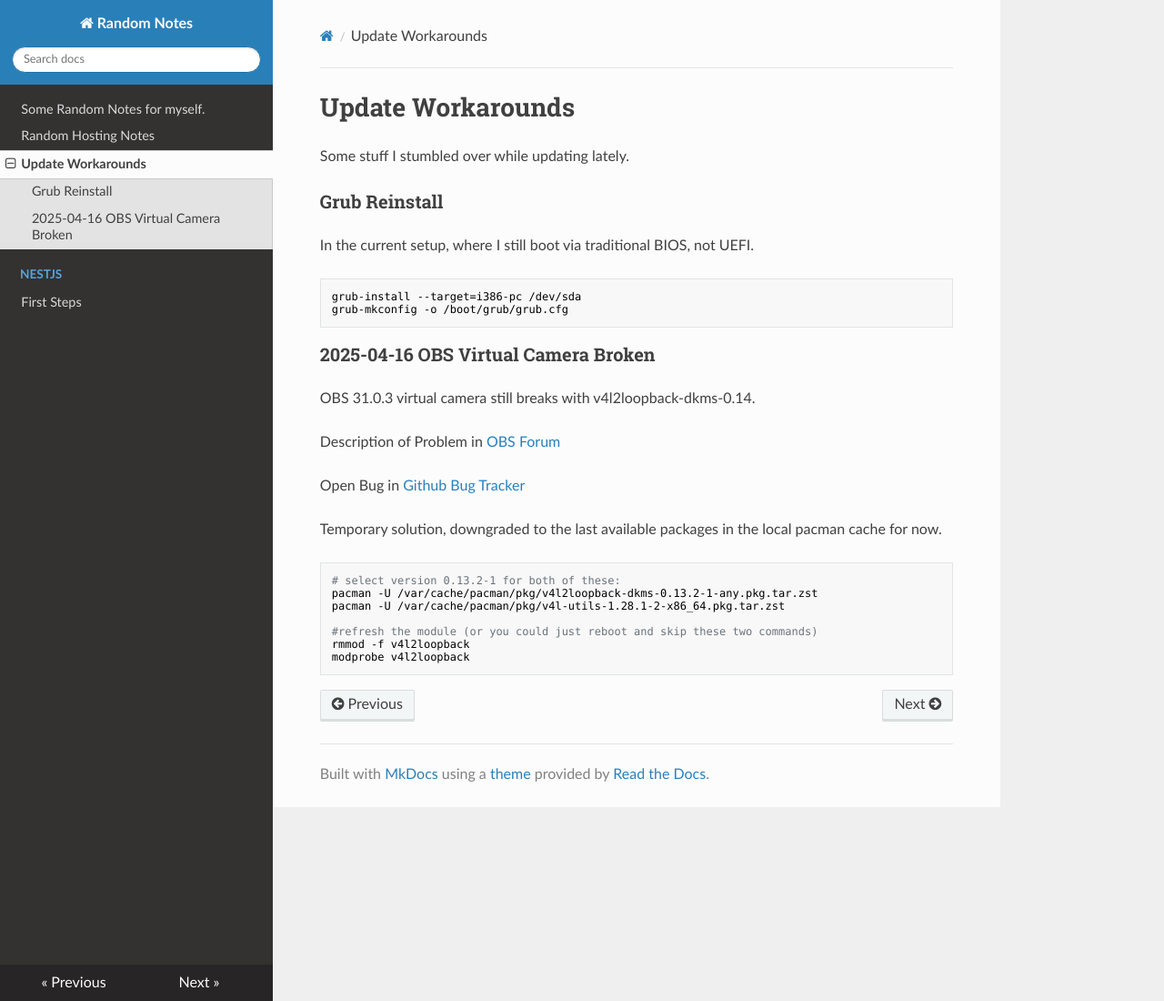
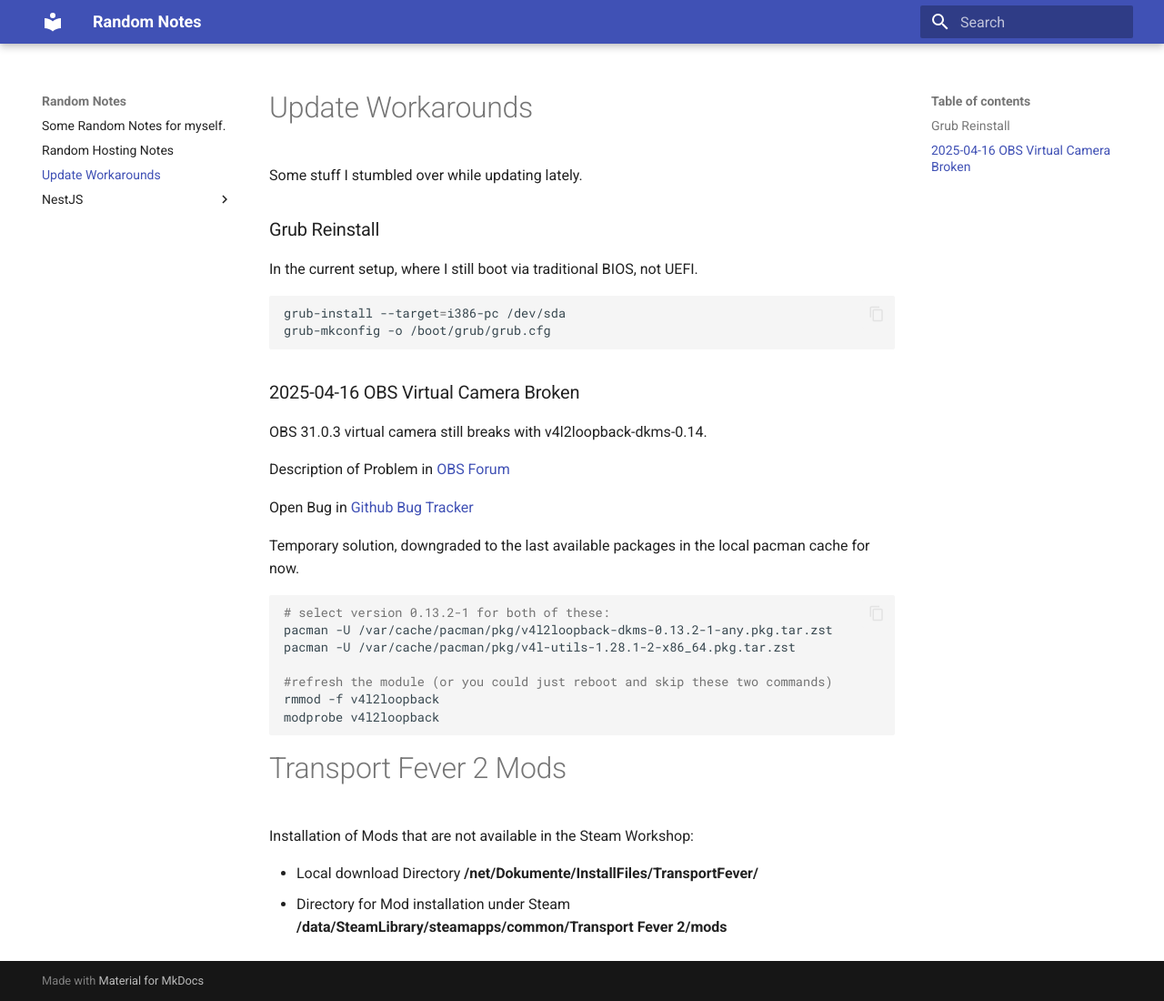
Before and after one commit to Tarkazza/random-docs, an MkDocs documentation site: the page built from docs/update_notes.md, in a window 1280 px wide and 1100 px high. Shown: the whole window at 91% size. Built offline with MkDocs 1.6.1 and Material for MkDocs 9.7.7, drawn with Linux system fonts in a browser that asks for light colours; nearby versions of some CDN libraries.

Commit message:
Updated Installation Notes

````diff
--- a/docs/update_notes.md
+++ b/docs/update_notes.md
@@ -26,3 +26,9 @@ pacman -U /var/cache/pacman/pkg/v4l-utils-1.28.1-2-x86_64.pkg.tar.zst
 rmmod -f v4l2loopback
 modprobe v4l2loopback
 ```
+
+# Transport Fever 2 Mods
+Installation of Mods that are not available in the Steam Workshop:
+
+* Local download Directory **/net/Dokumente/InstallFiles/TransportFever/**
+* Directory for Mod installation under Steam **/data/SteamLibrary/steamapps/common/Transport Fever 2/mods**
--- a/mkdocs.yml
+++ b/mkdocs.yml
@@ -1,3 +1,13 @@
 site_name: Random Notes
 theme:
-  readthedocs
+  name: material
+  features:
+    - content.code.copy
+markdown_extensions:
+  - pymdownx.highlight:
+      anchor_linenums: true
+      line_spans: __span
+      pygments_lang_class: true
+  - pymdownx.inlinehilite
+  - pymdownx.snippets
+  - pymdownx.superfences
````
Also changed, not shown: docs/NestJS/new_projekt.md (+2 -2 lines), docs/hosting_notes.md (+2 -2 lines).
